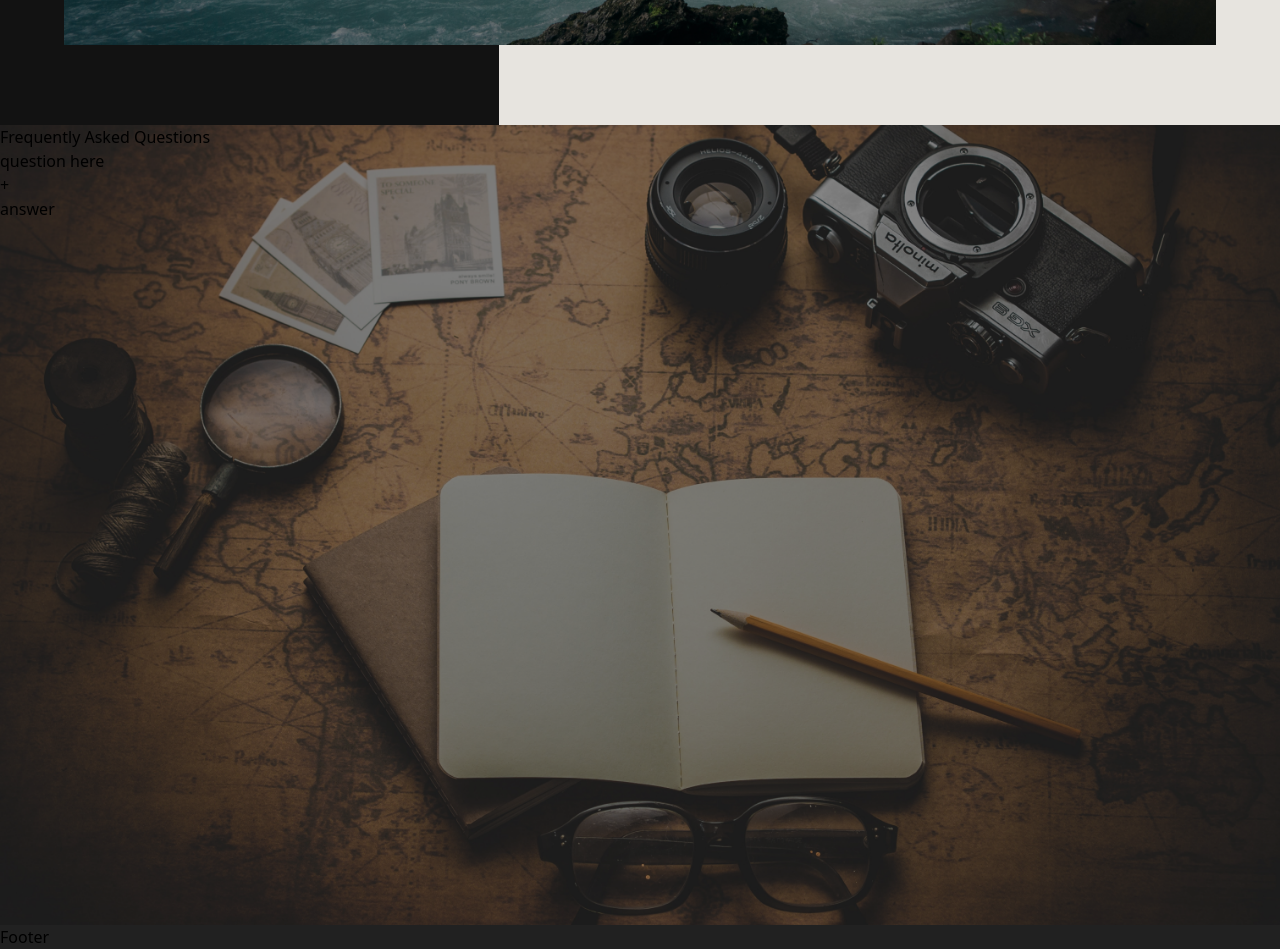
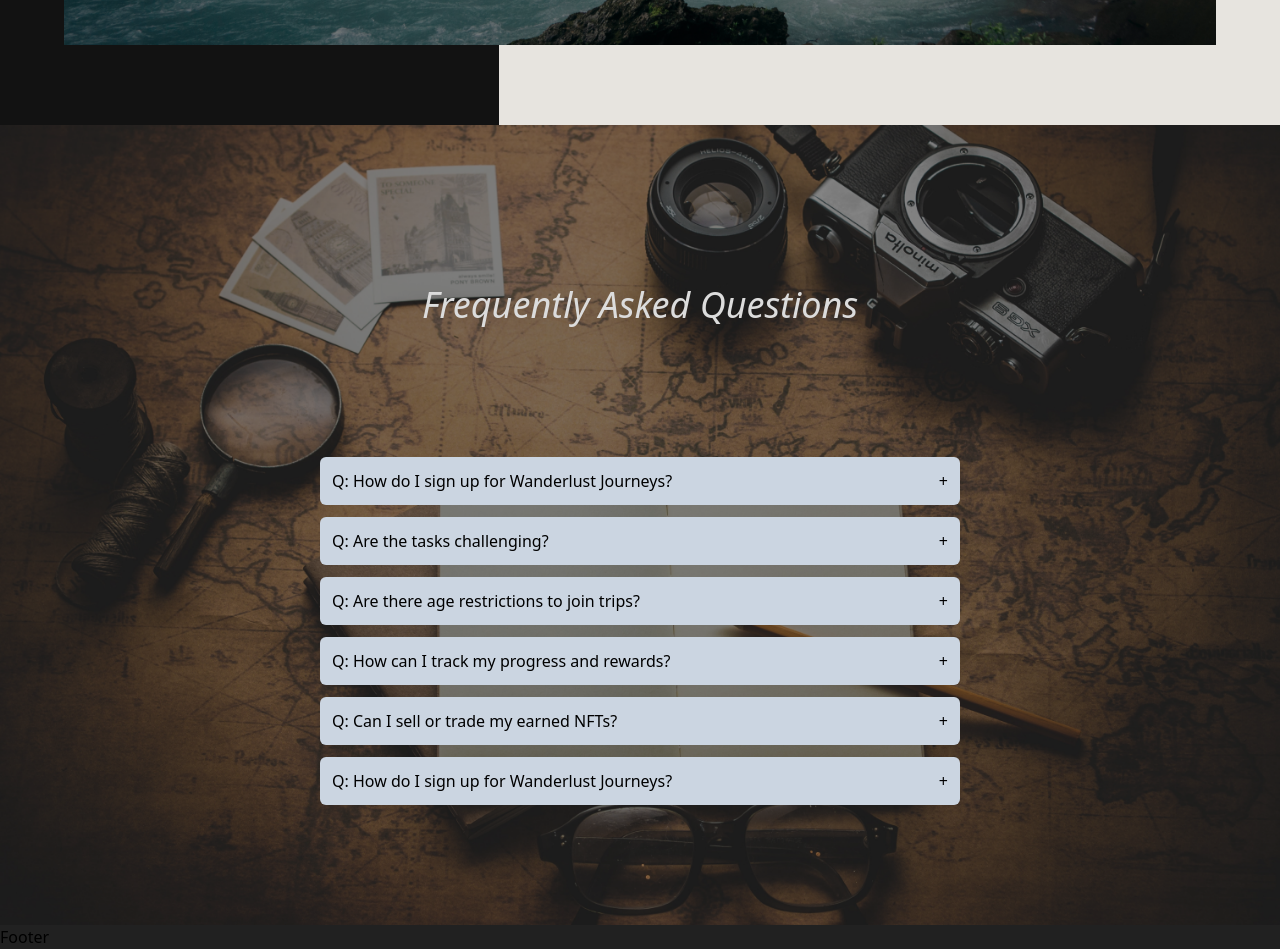
Before and after one commit to 0xLPircy/travel-dapp, a Next.js app: page / in a window 1280 px wide. Shown: the part 3200-4149 px from the top of the page. Built offline with nearby package versions, Linux system fonts and the light colour scheme; no server answers.

Commit message:
functioning faq

```diff
--- a/app/containers/faq.jsx
+++ b/app/containers/faq.jsx
@@ -1,17 +1,190 @@
-import React from "react";
+"use client";
+import { useState } from "react";
 
 const Faq = () => {
+  const [symbol1, setSymbol1] = useState("+");
+  const [symbol2, setSymbol2] = useState("+");
+  const [symbol3, setSymbol3] = useState("+");
+  const [symbol4, setSymbol4] = useState("+");
+  const [symbol5, setSymbol5] = useState("+");
+  const [symbol6, setSymbol6] = useState("+");
+  const [ansclass1, setAnsclass1] = useState("hidden");
+  const [ansclass2, setAnsclass2] = useState("hidden");
+  const [ansclass3, setAnsclass3] = useState("hidden");
+  const [ansclass4, setAnsclass4] = useState("hidden");
+  const [ansclass5, setAnsclass5] = useState("hidden");
+  const [ansclass6, setAnsclass6] = useState("hidden");
+
   return (
-    <div className="faq">
-      <h1>Frequently Asked Questions</h1>
-      <div>
-        <div>
+    <div className="faq grid grid-flow-row justify-center">
+      <h1 className="justify-self-center text-4xl text-[#dcdcdc] pt-40 italic">
+        Frequently Asked Questions
+      </h1>
+      <div className="w-[50vw] h-fit">
+        <div className="bg-slate-300 rounded-md grid grid-flow-col px-3 py-3 mt-3">
           {" "}
-          <h2>question here</h2>
-          <div>+</div>
+          <h2 className="justify-self-start">
+            Q: How do I sign up for Wanderlust Journeys?
+          </h2>
+          <div
+            className="justify-self-end"
+            onClick={() => {
+              if (symbol1 === "+") {
+                setSymbol1("-");
+                setAnsclass1("");
+              } else {
+                setSymbol1("+");
+                setAnsclass1("hidden");
+              }
+            }}
+          >
+            {symbol1}
+          </div>
         </div>
-        <div>
-          <h2>answer</h2>
+        <div className={ansclass1}>
+          <h2 className="bg-slate-300 rounded-md grid grid-flow-col px-3 py-3 mt-1">
+            A: You can sign up with your Metamask wallet. Click "Connect Wallet"
+            on the top-right corner, follow the instructions, and start your
+            travel journey!
+          </h2>
+        </div>
+
+        <div className="bg-slate-300 rounded-md grid grid-flow-col px-3 py-3 mt-3">
+          {" "}
+          <h2 className="justify-self-start">Q: Are the tasks challenging? </h2>
+          <div
+            className="justify-self-end"
+            onClick={() => {
+              if (symbol2 === "+") {
+                setSymbol2("-");
+                setAnsclass2("");
+              } else {
+                setSymbol2("+");
+                setAnsclass2("hidden");
+              }
+            }}
+          >
+            {symbol2}
+          </div>
+        </div>
+        <div className={ansclass2}>
+          <h2 className="bg-slate-300 rounded-md grid grid-flow-col px-3 py-3 mt-1">
+            A: Our tasks cater to a wide range of travelers. Whether you're an
+            adventurer or prefer a relaxed pace, our tasks offer enjoyable
+            experiences suitable for all.
+          </h2>
+        </div>
+
+        <div className="bg-slate-300 rounded-md grid grid-flow-col px-3 py-3 mt-3">
+          {" "}
+          <h2 className="justify-self-start">
+            Q: Are there age restrictions to join trips?{" "}
+          </h2>
+          <div
+            className="justify-self-end"
+            onClick={() => {
+              if (symbol3 === "+") {
+                setSymbol3("-");
+                setAnsclass3("");
+              } else {
+                setSymbol3("+");
+                setAnsclass3("hidden");
+              }
+            }}
+          >
+            {symbol3}
+          </div>
+        </div>
+        <div className={ansclass3}>
+          <h2 className="bg-slate-300 rounded-md grid grid-flow-col px-3 py-3 mt-1">
+            A: While our platform is open to users aged 16 and above, some trips
+            might have specific age requirements. Check trip details for more
+            information.
+          </h2>
+        </div>
+
+        <div className="bg-slate-300 rounded-md grid grid-flow-col px-3 py-3 mt-3">
+          {" "}
+          <h2 className="justify-self-start">
+            Q: How can I track my progress and rewards?{" "}
+          </h2>
+          <div
+            className="justify-self-end"
+            onClick={() => {
+              if (symbol4 === "+") {
+                setSymbol4("-");
+                setAnsclass4("");
+              } else {
+                setSymbol4("+");
+                setAnsclass4("hidden");
+              }
+            }}
+          >
+            {symbol4}
+          </div>
+        </div>
+        <div className={ansclass4}>
+          <h2 className="bg-slate-300 rounded-md grid grid-flow-col px-3 py-3 mt-1">
+            A: Once you sign up and start a trip, you'll have access to your
+            personalized dashboard, where you can track your progress, rewards,
+            and achievements.
+          </h2>
+        </div>
+
+        <div className="bg-slate-300 rounded-md grid grid-flow-col px-3 py-3 mt-3">
+          {" "}
+          <h2 className="justify-self-start">
+            Q: Can I sell or trade my earned NFTs?{" "}
+          </h2>
+          <div
+            className="justify-self-end"
+            onClick={() => {
+              if (symbol5 === "+") {
+                setSymbol5("-");
+                setAnsclass5("");
+              } else {
+                setSymbol5("+");
+                setAnsclass5("hidden");
+              }
+            }}
+          >
+            {symbol5}
+          </div>
+        </div>
+        <div className={ansclass5}>
+          <h2 className="bg-slate-300 rounded-md grid grid-flow-col px-3 py-3 mt-1">
+            A: Yes, your earned NFTs are entirely yours to keep, trade, or sell
+            in the marketplace. Embrace the world of NFT ownership and showcase
+            your unique travel experiences!
+          </h2>
+        </div>
+
+        <div className="bg-slate-300 rounded-md grid grid-flow-col px-3 py-3 mt-3">
+          {" "}
+          <h2 className="justify-self-start">
+            Q: How do I sign up for Wanderlust Journeys?
+          </h2>
+          <div
+            className="justify-self-end"
+            onClick={() => {
+              if (symbol === "+") {
+                setSymbol6("-");
+                setAnsclass6("");
+              } else {
+                setSymbol6("+");
+                setAnsclass6("hidden");
+              }
+            }}
+          >
+            {symbol6}
+          </div>
+        </div>
+        <div className={ansclass6}>
+          <h2 className="bg-slate-300 rounded-md grid grid-flow-col px-3 py-3 mt-1">
+            A: You can sign up with your Metamask wallet. Click "Connect Wallet"
+            on the top-right corner, follow the instructions, and start your
+            travel journey!
+          </h2>
         </div>
       </div>
     </div>
```
